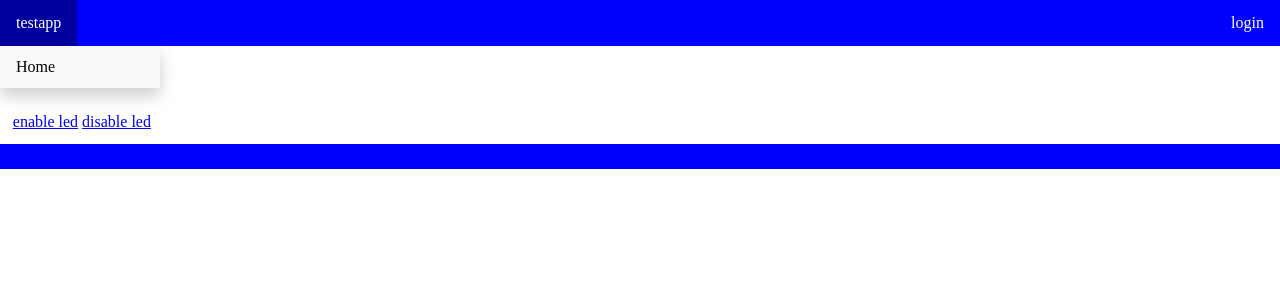
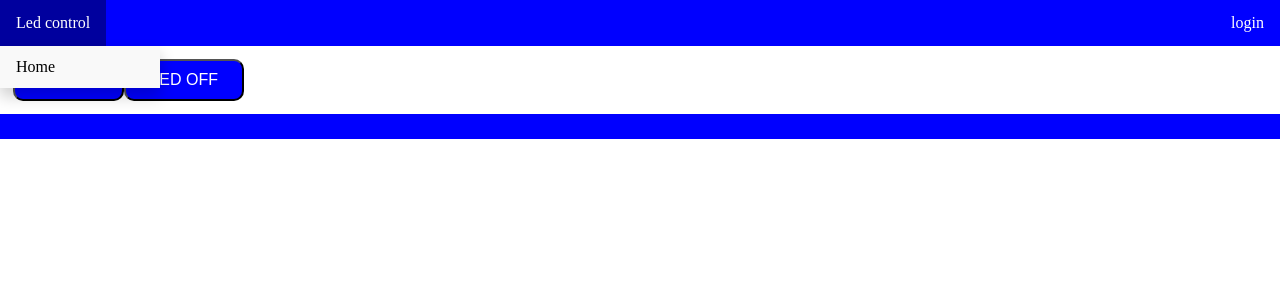
Before and after one commit to tnicolas42/4L-connect, a Django app: page /mainApp/ in a window 1280 px wide. Shown: the top 300 px of the page. Run offline with Django 3.2, Linux system fonts and the light colour scheme.

Commit message:
set button to toggle led

```diff
--- a/djangoWebsite/mainApp/templates/mainApp/home.html
+++ b/djangoWebsite/mainApp/templates/mainApp/home.html
@@ -1,7 +1,18 @@
 {% extends 'base.html' %}
+{% load static %}
+
+{% block head %}
+  <link rel="stylesheet" href="{% static 'mainApp/mainApp.css' %}"/>
+{% endblock head %}
+
 
 {% block content %}
-	<h1>home</h1>
-	<a href="{% url 'mainApp:setLed' %}?enable=1">enable led</a>
-	<a href="{% url 'mainApp:setLed' %}?enable=0">disable led</a>
+	<div style="display: flex;">
+		<form action="{% url 'mainApp:setLed' %}?enable=1">
+			<input type="submit" value="LED ON" class="button"/>
+		</form>
+		<form action="{% url 'mainApp:setLed' %}?enable=0">
+			<input type="submit" value="LED OFF" class="button"/>
+		</form>
+	</div>
 {% endblock content %}
--- a/djangoWebsite/mainApp/views.py
+++ b/djangoWebsite/mainApp/views.py
@@ -46,6 +46,7 @@ IO_MAIN_LED = 17
 def runAtStartup():
 	IO.init()
 	IO.setup(IO_MAIN_LED, GPIO.OUT)
+	IO.output(IO_MAIN_LED, GPIO.LOW)
 
 def home(request: HttpRequest):
 	return render(request, 'mainApp/home.html')
--- a/djangoWebsite/static/css/base_style.css
+++ b/djangoWebsite/static/css/base_style.css
@@ -17,6 +17,14 @@ body {
 
 #content {
 	margin: 1%;
+}
+
+.button {
+	border-radius: 10px;
+	padding: 10px 24px;
+	font-size: 16px;
+	color: var(--bar-text-color);
+	background-color: var(--bar-main-color);
 }
 
 /*
--- a/djangoWebsite/templates/base.html
+++ b/djangoWebsite/templates/base.html
@@ -2,9 +2,9 @@
 <!DOCTYPE html>
 <html lang="en">
 <head>
-   <title>{% block title %}Titre du site{% endblock %}</title>
-   <link rel="stylesheet" href="/static/css/base_style.css"/>
-   {% block head %}{% endblock head %}
+  <title>{% block title %}Titre du site{% endblock %}</title>
+  <link rel="stylesheet" href="/static/css/base_style.css"/>
+  {% block head %}{% endblock head %}
 </head>
 <body>
 	<header>
@@ -24,7 +24,7 @@
 			{% block nav %}
 				<ul class="topMenu">
 					<li class="dropdown">
-						<a class="dropbtn" href="{% url "mainApp:home" %}">testapp</a>
+						<a class="dropbtn" href="{% url "mainApp:home" %}">Led control</a>
 						<div class="dropdown-content">
 							<a href="{% url "mainApp:home" %}">Home</a>
 						</div>
```
Also changed, not shown: djangoWebsite/djangoWebsite/settings.py (+10 -0 lines), 3 other files.
